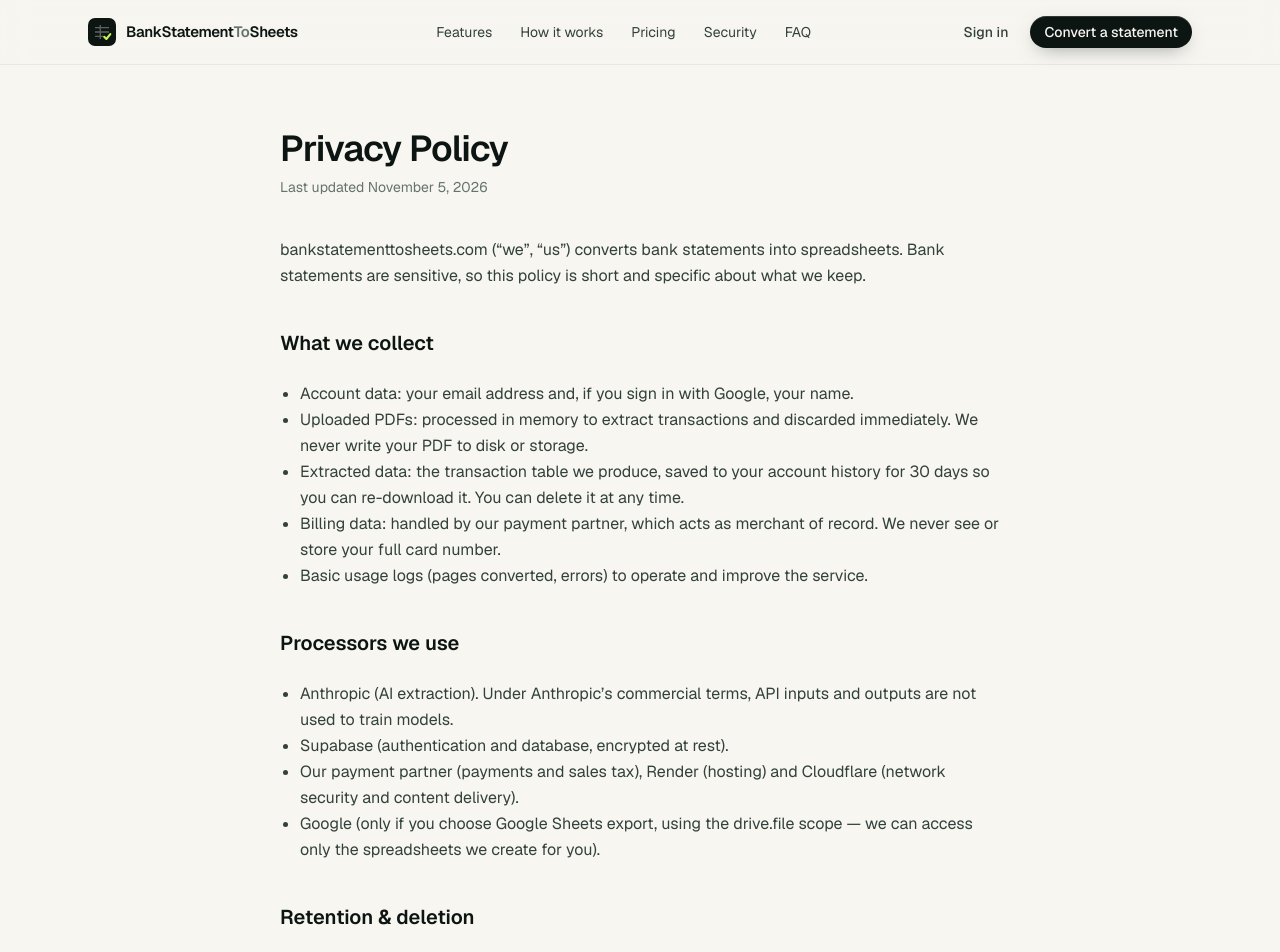
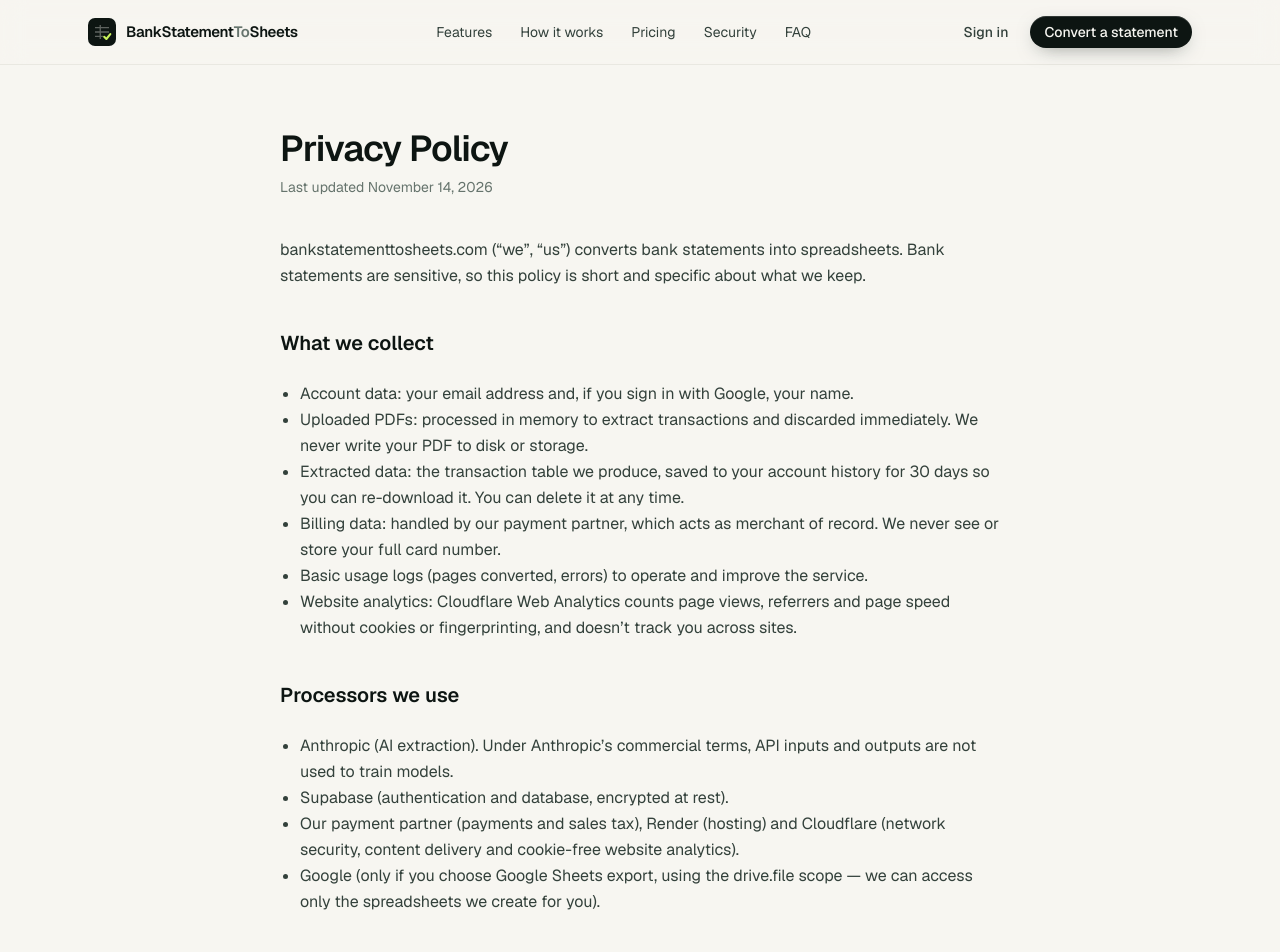
Before and after one commit to SantamRC/bankstatementtosheets, a Next.js app: page /privacy in a window 1280 px wide. Shown: the top 952 px of the page. Built offline with nearby package versions, Linux system fonts and the light colour scheme; no server answers.

Commit message:
Cloudflare Web Analytics live (edge-injected, cookieless); privacy policy mentions it

```diff
--- a/src/app/privacy/page.tsx
+++ b/src/app/privacy/page.tsx
@@ -12,7 +12,7 @@ export const metadata: Metadata = pageMeta({
 // NOTE: Template — have this reviewed by a lawyer before launch (GDPR/CCPA specifics, company entity, address).
 export default function Privacy() {
   return (
-    <LegalPage title="Privacy Policy" updated="November 5, 2026">
+    <LegalPage title="Privacy Policy" updated="November 14, 2026">
       <p>
         {SITE.domain} (“we”, “us”) converts bank statements into spreadsheets. Bank statements are sensitive, so this policy is short and
         specific about what we keep.
@@ -24,12 +24,13 @@ export default function Privacy() {
         <li>Extracted data: the transaction table we produce, saved to your account history for 30 days so you can re-download it. You can delete it at any time.</li>
         <li>Billing data: handled by our payment partner, which acts as merchant of record. We never see or store your full card number.</li>
         <li>Basic usage logs (pages converted, errors) to operate and improve the service.</li>
+        <li>Website analytics: Cloudflare Web Analytics counts page views, referrers and page speed without cookies or fingerprinting, and doesn’t track you across sites.</li>
       </ul>
       <h2>Processors we use</h2>
       <ul>
         <li>Anthropic (AI extraction). Under Anthropic’s commercial terms, API inputs and outputs are not used to train models.</li>
         <li>Supabase (authentication and database, encrypted at rest).</li>
-        <li>Our payment partner (payments and sales tax), Render (hosting) and Cloudflare (network security and content delivery).</li>
+        <li>Our payment partner (payments and sales tax), Render (hosting) and Cloudflare (network security, content delivery and cookie-free website analytics).</li>
         <li>Google (only if you choose Google Sheets export, using the drive.file scope — we can access only the spreadsheets we create for you).</li>
       </ul>
       <h2>Retention & deletion</h2>
--- a/src/app/sitemap.ts
+++ b/src/app/sitemap.ts
@@ -8,7 +8,7 @@ const UPDATED = {
   home: "2026-11-11",
   seo: "2026-11-14", // format, guide, comparison and bank pages
   app: "2026-11-08", // /convert, /pricing
-  legal: "2026-11-08", // contact, refunds, privacy, terms
+  legal: "2026-11-14", // contact, refunds, privacy, terms
 };
 
 const FORMAT_PATHS = ["/bank-statement-to-excel", "/bank-statement-to-csv", "/bank-statement-to-google-sheets", "/credit-card-statement-to-excel", "/bank-statement-to-tally"];
```
Also changed, not shown: 2 other files (tests, documents, lock files or other folders).
